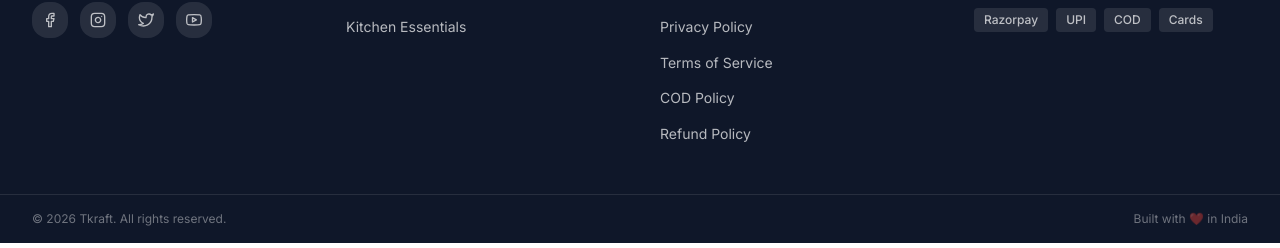
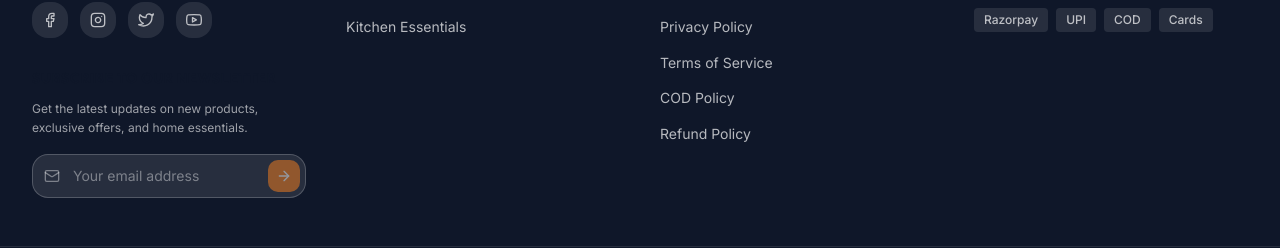
Before and after one commit to sachinkc31/tkraft_Web, a Next.js app: page / in a window 1280 px wide. Shown: the part 2336-2584 px from the top of the page. Built offline with nearby package versions, Linux system fonts and the light colour scheme; no server answers.

Commit message:
Email subscription

```diff
--- /dev/null
+++ b/src/app/api/newsletter/subscribe/route.ts
@@ -0,0 +1,39 @@
+import { NextResponse } from "next/server";
+import fs from "fs/promises";
+import path from "path";
+
+// Simple file-based storage for now, before migrating fully to WP/Mailchimp sync
+const SUBSCRIBERS_FILE = path.join(process.cwd(), "subscribers.json");
+
+export async function POST(req: Request) {
+  try {
+    const { email } = await req.json();
+
+    if (!email || !/^\S+@\S+\.\S+$/.test(email)) {
+      return NextResponse.json({ error: "Invalid email address" }, { status: 400 });
+    }
+
+    let subscribers: string[] = [];
+    try {
+      const fileData = await fs.readFile(SUBSCRIBERS_FILE, "utf-8");
+      subscribers = JSON.parse(fileData);
+    } catch (err) {
+      // File doesn't exist, start fresh
+    }
+
+    if (subscribers.includes(email.toLowerCase())) {
+      return NextResponse.json({ error: "Email is already subscribed" }, { status: 400 });
+    }
+
+    subscribers.push(email.toLowerCase());
+    await fs.writeFile(SUBSCRIBERS_FILE, JSON.stringify(subscribers, null, 2));
+
+    // TODO: Forward this email to WordPress/Mailchimp integration via REST API
+    // e.g. fetch('https://tkraft.in/wp-json/mailchimp/v1/subscribe', { ... })
+
+    return NextResponse.json({ success: true });
+  } catch (error) {
+    console.error("[Newsletter Subscribe Error]:", error);
+    return NextResponse.json({ error: "Internal server error" }, { status: 500 });
+  }
+}
--- /dev/null
+++ b/src/app/api/webhooks/product-created/route.ts
@@ -0,0 +1,83 @@
+import { NextResponse } from "next/server";
+import fs from "fs/promises";
+import path from "path";
+import nodemailer from "nodemailer";
+
+const SUBSCRIBERS_FILE = path.join(process.cwd(), "subscribers.json");
+
+export async function POST(req: Request) {
+  try {
+    const product = await req.json();
+
+    // Verify it's a valid product payload (WooCommerce webhooks send the product object)
+    if (!product || !product.id || !product.name) {
+      return NextResponse.json({ error: "Invalid payload" }, { status: 400 });
+    }
+
+    // 1. Get subscribers
+    let subscribers: string[] = [];
+    try {
+      const fileData = await fs.readFile(SUBSCRIBERS_FILE, "utf-8");
+      subscribers = JSON.parse(fileData);
+    } catch (err) {
+      console.log("No subscribers found to notify.");
+      return NextResponse.json({ success: true, notified: 0 });
+    }
+
+    if (subscribers.length === 0) {
+      return NextResponse.json({ success: true, notified: 0 });
+    }
+
+    // 2. Configure Email Transporter
+    // In production, configure SMTP credentials in your .env.local
+    const transporter = nodemailer.createTransport({
+      host: process.env.SMTP_HOST || "smtp.gmail.com",
+      port: Number(process.env.SMTP_PORT) || 587,
+      auth: {
+        user: process.env.SMTP_USER,
+        pass: process.env.SMTP_PASS,
+      },
+    });
+
+    // 3. Construct Email Content
+    const productUrl = `${process.env.NEXT_PUBLIC_SITE_URL}/products/${product.slug}`;
+    const price = product.price ? `₹${product.price}` : "Check website for price";
+
+    const mailOptions = {
+      from: `"Tkraft Updates" <${process.env.SMTP_USER || "noreply@tkraft.in"}>`,
+      to: subscribers, // Bcc is better for privacy but for simplicity sending to all (or use BCC)
+      bcc: subscribers,
+      subject: `New Arrival: ${product.name}!`,
+      html: `
+        <div style="font-family: sans-serif; max-width: 600px; margin: 0 auto; padding: 20px;">
+          <h2 style="color: #1a202c;">We just added a new product!</h2>
+          <h3 style="color: #dd6b20;">${product.name}</h3>
+          ${product.images && product.images[0] ? `<img src="${product.images[0].src}" alt="${product.name}" style="max-width: 100%; border-radius: 8px; margin-bottom: 20px;" />` : ''}
+          <p style="font-size: 16px; color: #4a5568;">
+            Check out our newest arrival. Available now for just <strong>${price}</strong>!
+          </p>
+          <div style="margin-top: 30px;">
+            <a href="${productUrl}" style="background-color: #dd6b20; color: white; padding: 12px 24px; text-decoration: none; border-radius: 6px; font-weight: bold;">
+              Shop Now
+            </a>
+          </div>
+        </div>
+      `,
+    };
+
+    // 4. Send Email
+    if (process.env.SMTP_USER && process.env.SMTP_PASS) {
+      await transporter.sendMail(mailOptions);
+      console.log(`[Webhook] Sent new product notification to ${subscribers.length} subscribers.`);
+    } else {
+      console.log("[Webhook] SMTP credentials not configured. Email notification skipped.");
+      console.log("[Webhook] Would have sent to:", subscribers);
+      console.log("[Webhook] Content:", mailOptions.subject);
+    }
+
+    return NextResponse.json({ success: true, notified: subscribers.length });
+  } catch (error) {
+    console.error("[Webhook Error]:", error);
+    return NextResponse.json({ error: "Internal server error" }, { status: 500 });
+  }
+}
--- a/src/components/layout/footer.tsx
+++ b/src/components/layout/footer.tsx
@@ -1,6 +1,7 @@
 import Link from "next/link";
 import { Mail, MapPin, Phone } from "lucide-react";
 import { FOOTER_LINKS, SITE_CONFIG } from "@/lib/constants";
+import { NewsletterForm } from "./newsletter-form";
 
 const FacebookIcon = (props: React.SVGProps<SVGSVGElement>) => (
   <svg viewBox="0 0 24 24" width="24" height="24" stroke="currentColor" strokeWidth="2" fill="none" strokeLinecap="round" strokeLinejoin="round" {...props}>
@@ -82,6 +83,8 @@ export function Footer() {
                 </a>
               ))}
             </div>
+
+            <NewsletterForm />
           </div>
 
           {/* Categories */}
--- /dev/null
+++ b/src/components/layout/newsletter-form.tsx
@@ -0,0 +1,91 @@
+"use client";
+
+import { useState } from "react";
+import { Mail, ArrowRight, Loader2, CheckCircle2 } from "lucide-react";
+
+export function NewsletterForm() {
+  const [email, setEmail] = useState("");
+  const [status, setStatus] = useState<"idle" | "loading" | "success" | "error">("idle");
+  const [message, setMessage] = useState("");
+
+  const handleSubmit = async (e: React.FormEvent) => {
+    e.preventDefault();
+    if (!email) return;
+
+    setStatus("loading");
+    setMessage("");
+
+    try {
+      const res = await fetch("/api/newsletter/subscribe", {
+        method: "POST",
+        headers: { "Content-Type": "application/json" },
+        body: JSON.stringify({ email }),
+      });
+
+      const data = await res.json();
+
+      if (res.ok) {
+        setStatus("success");
+        setMessage("Successfully subscribed! Check your inbox.");
+        setEmail("");
+      } else {
+        setStatus("error");
+        setMessage(data.error || "Failed to subscribe. Please try again.");
+      }
+    } catch (err) {
+      setStatus("error");
+      setMessage("An unexpected error occurred.");
+    }
+  };
+
+  if (status === "success") {
+    return (
+      <div className="mt-8 p-4 rounded-xl bg-white/5 border border-white/10 flex items-start gap-3">
+        <CheckCircle2 className="h-5 w-5 text-[hsl(142,71%,45%)] flex-shrink-0 mt-0.5" />
+        <div>
+          <p className="text-sm font-medium text-white mb-1">You're on the list!</p>
+          <p className="text-xs text-white/60">We'll send you updates on new products and exclusive offers.</p>
+        </div>
+      </div>
+    );
+  }
+
+  return (
+    <div className="mt-8">
+      <h3 className="font-semibold text-sm uppercase tracking-wider text-white/90 mb-3">
+        Subscribe to our Newsletter
+      </h3>
+      <p className="text-xs text-white/60 mb-4 leading-relaxed">
+        Get the latest updates on new products, exclusive offers, and home essentials.
+      </p>
+      <form onSubmit={handleSubmit} className="relative">
+        <div className="relative flex items-center">
+          <Mail className="absolute left-3 h-4 w-4 text-white/40" />
+          <input
+            type="email"
+            value={email}
+            onChange={(e) => setEmail(e.target.value)}
+            placeholder="Your email address"
+            required
+            disabled={status === "loading"}
+            className="w-full h-11 pl-10 pr-12 rounded-lg bg-white/10 border border-white/20 text-sm text-white placeholder:text-white/40 focus:outline-none focus:border-[hsl(27,96%,55%)] focus:bg-white/15 transition-all disabled:opacity-50"
+          />
+          <button
+            type="submit"
+            disabled={status === "loading" || !email}
+            className="absolute right-1.5 h-8 w-8 rounded-md bg-[hsl(27,96%,55%)] flex items-center justify-center text-white hover:bg-[hsl(27,96%,45%)] transition-colors disabled:opacity-50 disabled:hover:bg-[hsl(27,96%,55%)]"
+          >
+            {status === "loading" ? (
+              <Loader2 className="h-4 w-4 animate-spin" />
+            ) : (
+              <ArrowRight className="h-4 w-4" />
+            )}
+          </button>
+        </div>
+        {status === "error" && (
+          <p className="text-xs text-red-400 mt-2">{message}</p>
+        )}
+      </form>
+    </div>
+  );
+}
--- /dev/null
+++ b/subscribers.json
@@ -0,0 +1,3 @@
+[
+  "sachinkc31@gmail.com"
+]
```
